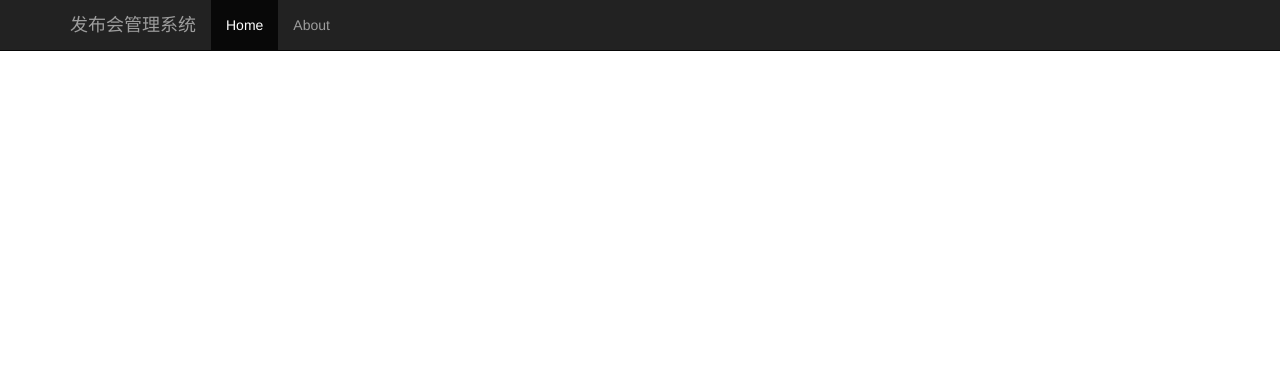
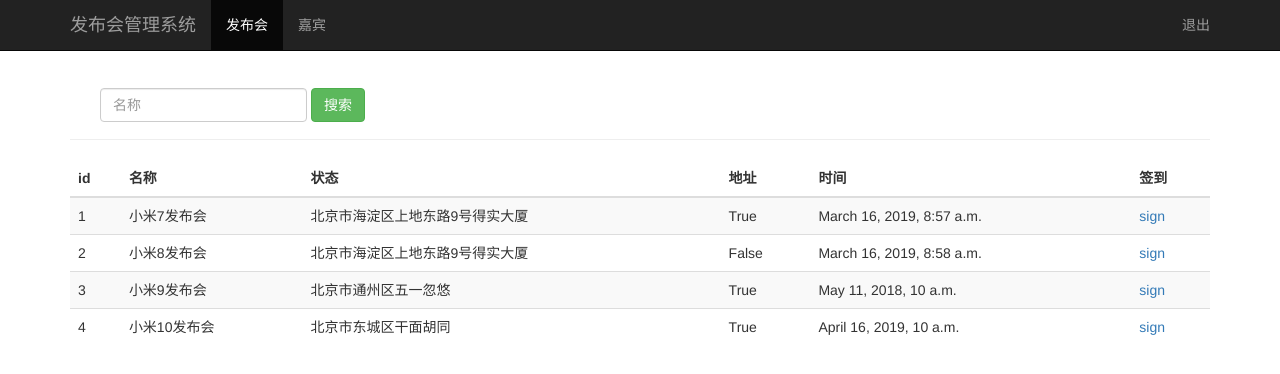
Before and after one commit to zhangbo666/test_sign, a Django app: page /event_manage/ in a window 1280 px wide. Shown: the top 374 px of the page. Run offline with Django 3.2, Linux system fonts and the light colour scheme; a user stored in the database is signed in; data comes from the database, SQL or seed files in the repository; some libraries are stand-ins or nearby versions.

Commit message:
2019-03-20 04:11--提交

```diff
--- a/test_sign/sign/templates/event_manage.html
+++ b/test_sign/sign/templates/event_manage.html
@@ -12,20 +12,86 @@
   </head>
 
 <body>
+
+  <!--导航条-->
       <nav class="navbar navbar-fixed-top navbar-inverse">
           <div class="container">
               <div class="navbar-header">
-          <a class="navbar-brand" href="#">发布会管理系统</a>
+                  <a class="navbar-brand" href="/event_manage/">发布会管理系统</a>
               </div>
               <div id="navbar" class="collapse navbar-collapse">
                   <ul class="nav navbar-nav">
-            <li class="active"><a href="#">Home</a></li>
-            <li><a href="#about">About</a></li>
+                      <li class="active">
+                        <a href="/event_manage/">发布会</a>
+                      </li>
+                      <li>
+                        <a href="/guest_manage/">嘉宾</a>
+                      </li>
                   </ul>
-        </div><!-- /.nav-collapse -->
-      </div><!-- /.container -->
-    </nav><!-- /.navbar -->
+                  <ul class="nav navbar-nav navbar-right">
+                      <li>
+                        <a href="#">{{ user }}</a>
+                      </li>
+                      <li>
+                        <a href="/logout/">退出</a>
+                      </li>
+                  </ul>
+              </div>
+          </div>
+      </nav>
 
-    <div class="container">
+  <!--发布会表单-->
+      <div class="container theme-showcase" role="main">
+
+          <div class="page-header" style="margin-top: 80px;">
+
+               <div id="navbar1" class="navbar-collapse collapse">
+
+                  <form class="navbar-form" method="get" action="/search_name/">
+                      <div class="form-group">
+                          <input name="name" type="tel" placeholder="名称" class="form-control">
+                      </div>
+                      <button type="submit" class="btn btn-success">搜索</button>
+                  </form>
+               </div>
+          </div>
+
+          <div class="row">
+
+              <div class="col-md-6" style="width:1170px;">
+
+                  <table class="table table-striped">
+
+                      <thead>
+
+                          <tr>
+                              <th>id</th>
+                              <th>名称</th>
+                              <th>状态</th>
+                              <th>地址</th>
+                              <th>时间</th>
+                              <th>签到</th>
+                          </tr>
+                      </thead>
+
+                      <tbody>
+
+                          {% for event in events %}
+                          <tr>
+
+                              <td>{{ event.id}}</td>
+                              <td>{{ event.name}}</td>
+                              <td>{{ event.address}}</td>
+                              <td>{{ event.status}}</td>
+                              <td>{{ event.start_time}}</td>
+                              <td><a href="#">sign</a></td>
+                          </tr>
+                          {% endfor %}
+                      </tbody>
+                  </table>
+              </div>
+          </div>
+
+     </div>
 </body>
 </html>
--- a/test_sign/sign/views.py
+++ b/test_sign/sign/views.py
@@ -5,6 +5,8 @@ from django.http import HttpResponse
 from django.contrib import auth
 
 from django.contrib.auth.decorators import login_required
+
+from sign.models import Event,Guest
 
 
 # Create your views here.
@@ -16,13 +18,30 @@ def index(request):
     return render(request,"index.html")
 
 
-# 发布会页面
+# 发布会管理
 @login_required
 def event_manage(request):
 
     username = request.session.get('user','')
 
-    return render(request,"event_manage.html",{"user":username})
+    events = Event.objects.all()
+
+    return render(request,"event_manage.html",{"user":username,"events":events})
+
+
+# 发布会名称搜索
+@login_required
+def search_name(request):
+
+    username = request.session.get('user','')
+
+    search_name = request.GET.get('name')
+
+    print (search_name)
+
+    events = Event.objects.filter(name__contains=search_name)
+
+    return render(request,"event_manage.html",{"user":username,"events":events})
 
 
 # 发布会退出
--- a/test_sign/test_sign/settings.py
+++ b/test_sign/test_sign/settings.py
@@ -38,6 +38,7 @@ INSTALLED_APPS = [
     'django.contrib.messages',
     'django.contrib.staticfiles',
     'sign',
+    'bootstrap3',
 ]
 
 MIDDLEWARE = [
@@ -103,8 +104,8 @@ DATABASES = {
                         'PORT':'3306',
                         'NAME':'sign_db',
                         'USER':'root',
-                        # 'PASSWORD':'1234qwer',
-                        'PASSWORD':'123456',
+                        'PASSWORD':'1234qwer',
+                        # 'PASSWORD':'123456',
                         'OPTIONS':{
                                             'init_command':"SET sql_mode='STRICT_TRANS_TABLES'",
                                             },
--- a/test_sign/test_sign/urls.py
+++ b/test_sign/test_sign/urls.py
@@ -25,5 +25,6 @@ urlpatterns = [
     path('event_manage/',views.event_manage),
     path('accounts/login/',views.index),
     path('logout/',views.logout),
+    path('search_name/',views.search_name),
 
 ]
```
Also changed, not shown: test_sign/sign/templates/index.html (+14 -8 lines). Lines whose indentation alone changed are shown as unchanged.
